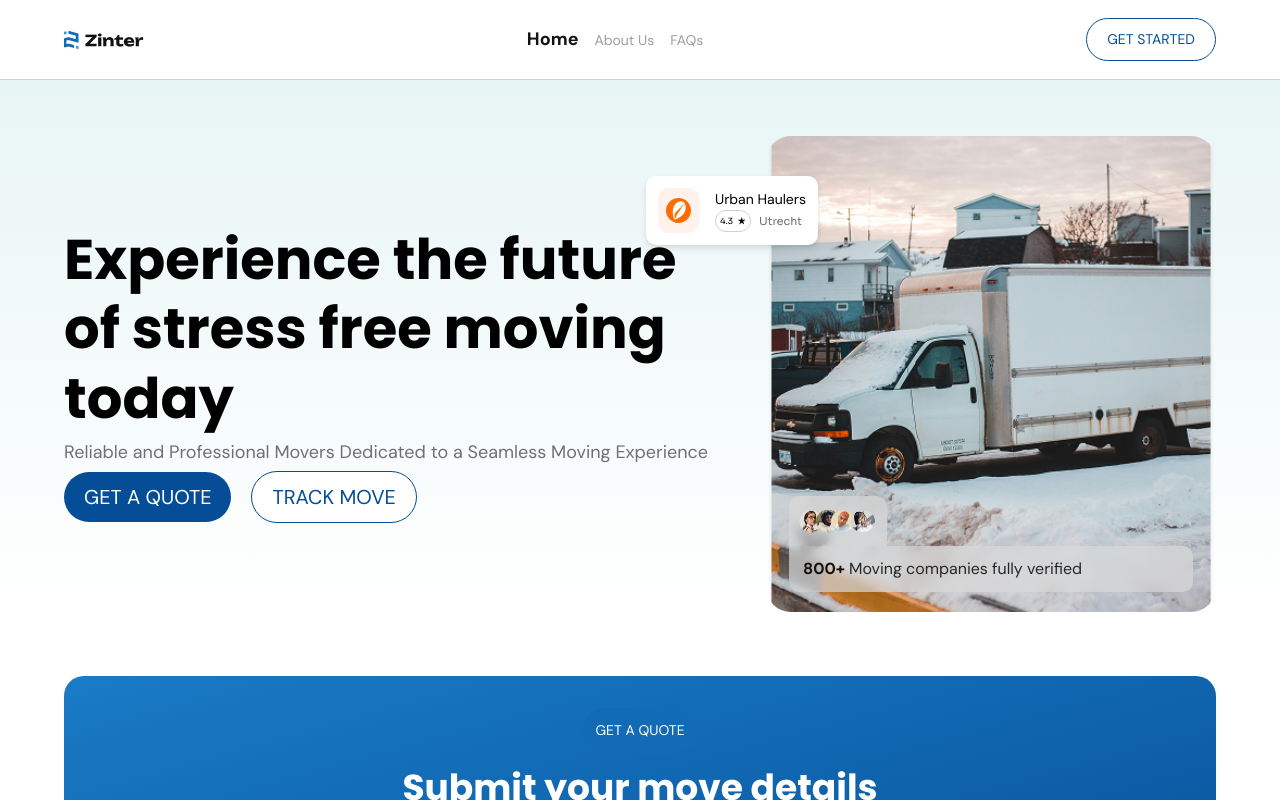
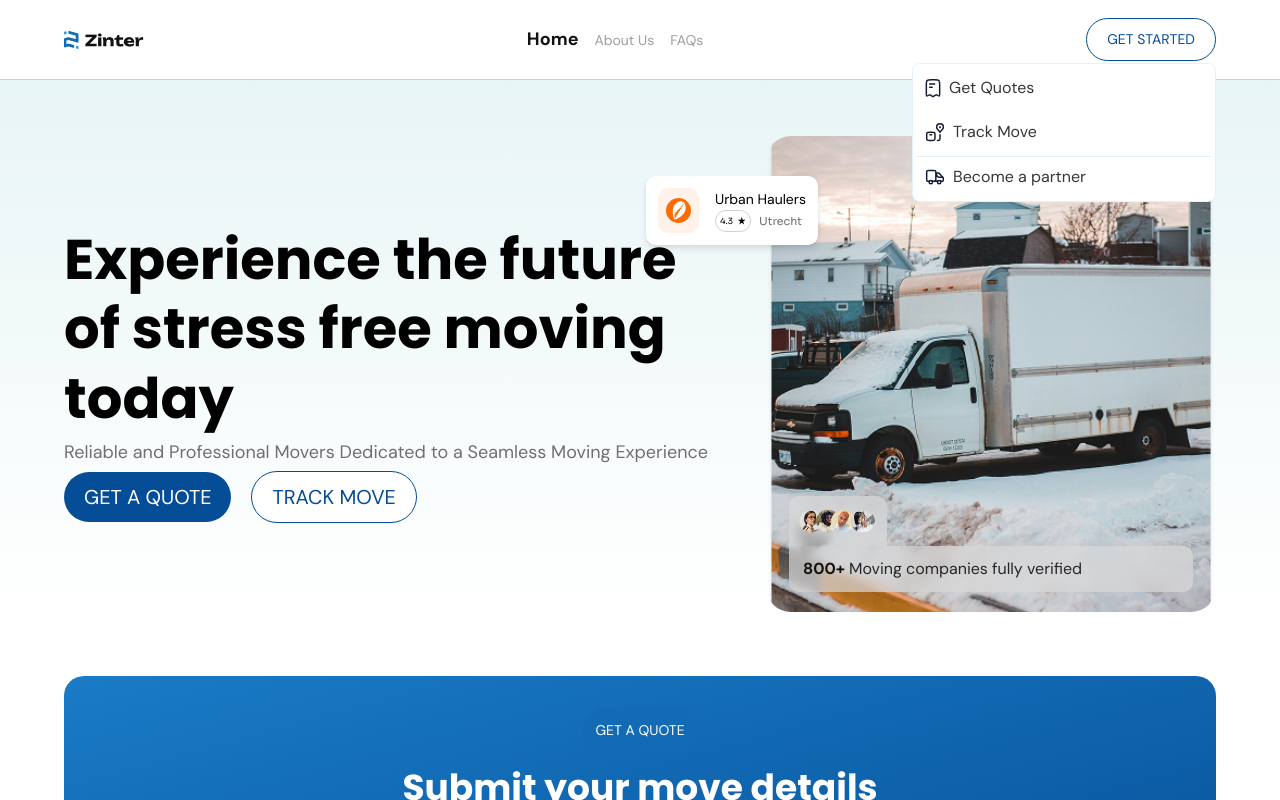
Before and after one commit to Zinter-BV/Frontend-code, a React (Create React App) app: page / in a window 1280 px wide. Both pictures are taken after a click on the button "GET STARTED". Shown: the top 800 px of the page. Built offline with nearby package versions, Linux system fonts and the light colour scheme; a web font is replaced by a local one.

Commit message:
Added the menu options

```diff
--- /dev/null
+++ b/src/Assets/SVG/Invoice.jsx
@@ -0,0 +1,20 @@
+import * as React from "react";
+const InvoiceIcon = (props) => (
+  <svg
+    xmlns="http://www.w3.org/2000/svg"
+    width={16}
+    height={19}
+    fill="none"
+    {...props}
+  >
+    <g
+      stroke="#141B34"
+      strokeLinecap="round"
+      strokeLinejoin="round"
+      strokeWidth={1.5}
+    >
+      <path d="M1.333 14.679V5.852c0-2.378 0-3.567.733-4.306.732-.739 1.91-.739 4.267-.739h3.334c2.357 0 3.535 0 4.268.739.732.739.732 1.928.732 4.306v8.827c0 1.26 0 1.89-.385 2.137-.63.405-1.602-.444-2.091-.753-.404-.255-.606-.382-.83-.39-.243-.007-.449.115-.885.39l-1.593 1.004c-.43.271-.644.407-.883.407s-.454-.136-.883-.407l-1.593-1.004c-.404-.255-.606-.382-.83-.39-.243-.007-.448.115-.885.39-.489.309-1.462 1.158-2.09.753-.386-.248-.386-.878-.386-2.137ZM7.167 8.307h-2.5M9.667 4.974h-5" />
+    </g>
+  </svg>
+);
+export default InvoiceIcon;
--- /dev/null
+++ b/src/Assets/SVG/TrackingIcon.jsx
@@ -0,0 +1,39 @@
+import * as React from "react"
+const TrackingIcon = (props) => (
+  <svg
+    xmlns="http://www.w3.org/2000/svg"
+    width={20}
+    height={21}
+    fill="none"
+    {...props}
+  >
+    <path
+      stroke="#141B34"
+      strokeLinecap="round"
+      strokeLinejoin="round"
+      strokeWidth={1.5}
+      d="M6.667 18.474H5c-1.571 0-2.357 0-2.845-.488s-.488-1.274-.488-2.845v-1.667c0-1.571 0-2.357.488-2.845S3.429 10.14 5 10.14h1.667c1.571 0 2.357 0 2.845.488S10 11.903 10 13.474v1.667c0 1.571 0 2.357-.488 2.845s-1.274.488-2.845.488ZM5 12.64h1.667"
+    />
+    <path
+      stroke="#141B34"
+      strokeLinejoin="round"
+      strokeWidth={1.5}
+      d="M15 1.808c-1.841 0-3.333 1.507-3.333 3.367 0 1.063.416 1.89 1.25 2.628.587.52 1.299 1.385 1.726 2.086.205.336.494.336.714 0 .449-.687 1.139-1.565 1.726-2.086.834-.738 1.25-1.565 1.25-2.628 0-1.86-1.492-3.367-3.333-3.367Z"
+    />
+    <path
+      stroke="#141B34"
+      strokeLinecap="round"
+      strokeLinejoin="round"
+      strokeWidth={1.5}
+      d="M15 12.64v2.5c0 1.572 0 2.358-.39 2.846-.373.466-.963.487-2.11.488"
+    />
+    <path
+      stroke="#141B34"
+      strokeLinecap="round"
+      strokeLinejoin="round"
+      strokeWidth={2}
+      d="M15.007 5.14h-.008"
+    />
+  </svg>
+)
+export default TrackingIcon
--- /dev/null
+++ b/src/Assets/SVG/TruckIcon.jsx
@@ -0,0 +1,40 @@
+import * as React from "react"
+const TruckIcon = (props) => (
+  <svg
+    xmlns="http://www.w3.org/2000/svg"
+    width={20}
+    height={21}
+    fill="none"
+    {...props}
+  >
+    <circle
+      cx={14.167}
+      cy={15.141}
+      r={1.667}
+      stroke="#141B34"
+      strokeWidth={1.5}
+    />
+    <circle
+      cx={5.833}
+      cy={15.141}
+      r={1.667}
+      stroke="#141B34"
+      strokeWidth={1.5}
+    />
+    <path
+      stroke="#141B34"
+      strokeLinecap="round"
+      strokeLinejoin="round"
+      strokeWidth={1.5}
+      d="M9.167 14.307H12.5m-1.25-8.333h.786c1.092 0 1.638 0 2.1.262.464.262.772.746 1.39 1.714.433.679.887 1.171 1.526 1.61.643.44.949.656 1.119 1.002.162.332.162.725.162 1.51 0 1.035 0 1.553-.29 1.882a1.074 1.074 0 0 1-.039.041c-.306.313-.788.313-1.752.313h-.419"
+    />
+    <path
+      stroke="#141B34"
+      strokeLinecap="round"
+      strokeLinejoin="round"
+      strokeWidth={1.5}
+      d="m10.833 5.974.829 2.071c.406 1.015.609 1.523 1.032 1.81.423.286.97.286 2.063.286H17.5M4.058 14.307c-1.127 0-1.691 0-2.041-.366-.35-.366-.35-.955-.35-2.134V5.974c0-1.178 0-1.768.35-2.134.35-.366.914-.366 2.04-.366h4.385c1.127 0 1.69 0 2.041.366.35.366.35.956.35 2.134v8.333H7.246"
+    />
+  </svg>
+)
+export default TruckIcon
--- a/src/components/Header.jsx
+++ b/src/components/Header.jsx
@@ -1,15 +1,49 @@
-import React, { useState } from "react";
+import React, { useState, useRef, useEffect } from "react";
 import { Link, NavLink } from "react-router-dom";
 import logo from "../Assets/logo.png";
-import PrimaryBtn from "./PrimaryBtn";
 import SecondaryBtn from "./SecondaryBtn";
+import InvoiceIcon from "../Assets/SVG/Invoice";
+import TrackingIcon from "../Assets/SVG/TrackingIcon";
+import TruckIcon from "../Assets/SVG/TruckIcon";
 
 const Header = () => {
+  const [menuOptionsOpen, setMenuOptionsOpen] = useState(false);
+  const menuRef = useRef(null); // Ref for the menu options container
+
+  // Function to open the menu options
+  const openMenuOptions = () => {
+    setMenuOptionsOpen(true);
+  };
+
+  // Function to close the menu options
+  const closeMenuOptions = () => {
+    setMenuOptionsOpen(false);
+  };
+
+  // Handle clicks outside the menu options
+  useEffect(() => {
+    const handleClickOutside = (event) => {
+      if (menuRef.current && !menuRef.current.contains(event.target)) {
+        closeMenuOptions(); // Close the menu if the click is outside
+      }
+    };
+
+    // Add event listener when the menu is open
+    if (menuOptionsOpen) {
+      document.addEventListener("mousedown", handleClickOutside);
+    }
+
+    // Clean up the event listener
+    return () => {
+      document.removeEventListener("mousedown", handleClickOutside);
+    };
+  }, [menuOptionsOpen]);
+
   let activeClassName = " text-[#121212] font-sans text-[18px] font-bold";
 
   return (
     <header className="h-[80px] border-b-[1px] border-[#d1d1d1] w-full z-30 bg-white fixed top-0 left-0 right-0  mx-auto max-w-[1500px] flex justify-center items-center">
-      <nav className="flex w-[90vw]  items-center justify-between">
+      <nav className="flex w-[90vw] relative items-center justify-between">
         <Link to="/" className="">
           <img src={logo} className="object-cover" alt="logo" />
         </Link>
@@ -52,8 +86,40 @@ const Header = () => {
           </li>
         </ul>
         <div>
-          <SecondaryBtn className={"text-[14px] "}>GET STARTED</SecondaryBtn>
+          <SecondaryBtn
+            handlePress={openMenuOptions}
+            className={"text-[14px] "}
+          >
+            GET STARTED
+          </SecondaryBtn>
         </div>
+        {menuOptionsOpen && (
+          <div
+            ref={menuRef} // Attach the ref to the menu options container
+            className="bg-white w-[304px] top-[45px] absolute right-0 h-fit p-[4px] rounded-[8px] border-[1px] border-[#E4F2FB] "
+          >
+            <Link>
+              <div className="p-[8px] mb-[4px] flex items-center w-full ">
+                <InvoiceIcon />
+                <p className="ml-[8px] font-sans text-[#373737] ">Get Quotes</p>
+              </div>
+            </Link>
+            <Link>
+              <div className="p-[8px] mb-[4px] flex items-center w-full ">
+                <TrackingIcon />
+                <p className="ml-[8px] font-sans text-[#373737] ">Track Move</p>
+              </div>
+            </Link>
+            <Link>
+              <div className="p-[8px] border-t-[1px] border-[#E4F2FB] flex items-center w-full ">
+                <TruckIcon />
+                <p className="ml-[8px] font-sans text-[#373737] ">
+                  Become a partner
+                </p>
+              </div>
+            </Link>
+          </div>
+        )}
       </nav>
     </header>
   );
--- a/src/components/HeroSection.jsx
+++ b/src/components/HeroSection.jsx
@@ -18,7 +18,10 @@ const HeroSection = () => {
             Experience
           </p>
           <PrimaryBtn className={"text-[20px]"}>GET A QUOTE</PrimaryBtn>
-          <SecondaryBtn className={"ml-5 text-[20px] "}>
+          <SecondaryBtn
+            handlePress={() => console.log("hELLOO")}
+            className={"ml-5 text-[20px] "}
+          >
             TRACK MOVE
           </SecondaryBtn>
         </div>
--- a/src/components/SecondaryBtn.jsx
+++ b/src/components/SecondaryBtn.jsx
@@ -1,8 +1,9 @@
 import React from "react";
 
-const SecondaryBtn = ({ children, className }) => {
+const SecondaryBtn = ({ children, handlePress, className }) => {
   return (
     <button
+      onClick={handlePress}
       className={`bg-white border-[1px] rounded-[43px] hover:bg-primary hover:text-white px-[20px] py-[10px] font-sans border-primary text-primary ${className} `}
     >
       {children}
```
